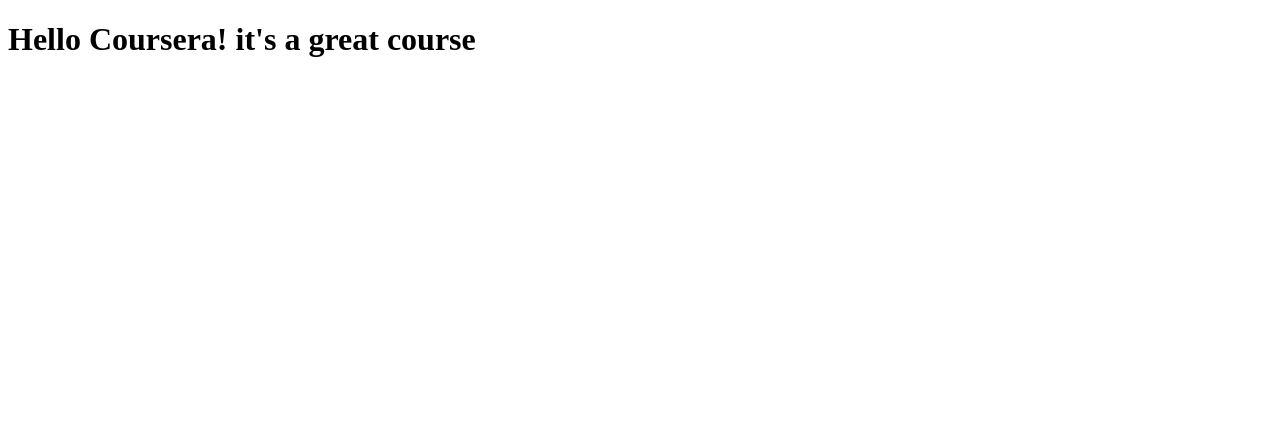
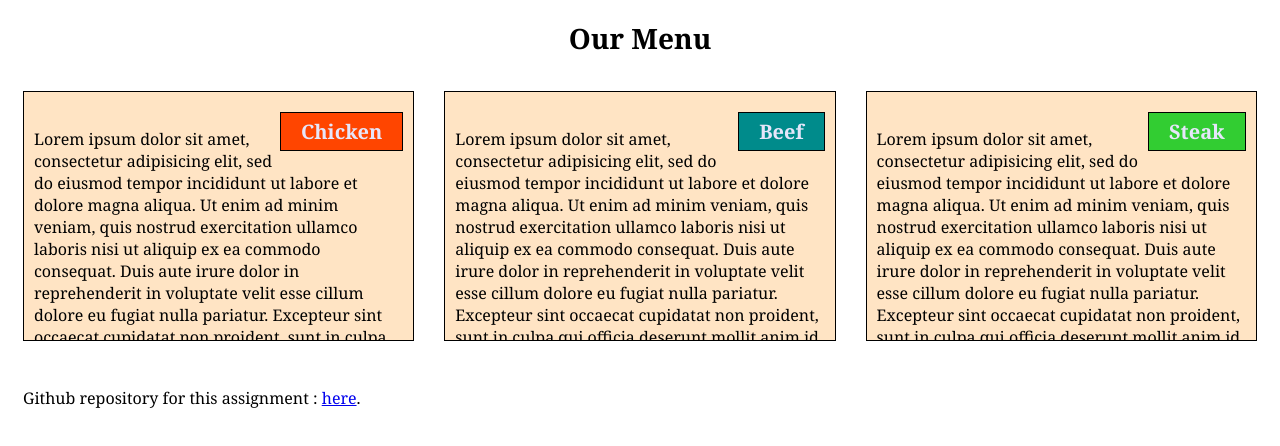
Before and after one commit to SaribMadni/coursera-solution, a plain HTML site: page site/index.html in a window 1280 px wide. Drawn offline with Linux system fonts and the light colour scheme.

Commit message:
Update index.html

```diff
--- a/site/index.html
+++ b/site/index.html
@@ -1,9 +1,57 @@
 <!DOCTYPE html>
 <html>
-	<head>
-		<title>Hello Coursera!</title>
-	</head>
-	<body>
-	<h1>Hello Coursera! it's a great course</h1>
+
+<head>
+    <meta charset="utf-8" />
+    <meta http-equiv="X-UA-Compatible" content="IE=edge">
+    <title>Assignment Solution for Module 2</title>
+    <meta name="viewport" content="width=device-width, initial-scale=1">
+    <link rel="stylesheet" href="style.css" />
+</head>
+
+<body>
+    <h1>Our Menu</h1>
+
+    <div class="col-lg-4 col-md-6 col-sm-12">
+        <section>
+            <h2 id="chicken">Chicken</h2>
+            <p>Lorem ipsum dolor sit amet, consectetur adipisicing elit, sed do eiusmod
+            tempor incididunt ut labore et dolore magna aliqua. Ut enim ad minim veniam,
+            quis nostrud exercitation ullamco laboris nisi ut aliquip ex ea commodo
+            consequat. Duis aute irure dolor in reprehenderit in voluptate velit esse
+            cillum dolore eu fugiat nulla pariatur. Excepteur sint occaecat cupidatat non
+            proident, sunt in culpa qui officia deserunt mollit anim id est laborum.</p>
+        </section>
+    </div>
+
+    <div class="col-lg-4 col-md-6 col-sm-12">
+        <section>
+            <h2 id="Beef">Beef</h2>
+            <p>Lorem ipsum dolor sit amet, consectetur adipisicing elit, sed do eiusmod
+            tempor incididunt ut labore et dolore magna aliqua. Ut enim ad minim veniam,
+            quis nostrud exercitation ullamco laboris nisi ut aliquip ex ea commodo
+            consequat. Duis aute irure dolor in reprehenderit in voluptate velit esse
+            cillum dolore eu fugiat nulla pariatur. Excepteur sint occaecat cupidatat non
+            proident, sunt in culpa qui officia deserunt mollit anim id est laborum.</p>
+        </section>
+    </div>
+
+    <div class="col-lg-4 col-md-12 col-sm-12">
+        <section>
+            <h2 id="steak">Steak</h2>
+            <p>Lorem ipsum dolor sit amet, consectetur adipisicing elit, sed do eiusmod
+            tempor incididunt ut labore et dolore magna aliqua. Ut enim ad minim veniam,
+            quis nostrud exercitation ullamco laboris nisi ut aliquip ex ea commodo
+            consequat. Duis aute irure dolor in reprehenderit in voluptate velit esse
+            cillum dolore eu fugiat nulla pariatur. Excepteur sint occaecat cupidatat non
+            proident, sunt in culpa qui officia deserunt mollit anim id est laborum.</p>
+        </section>
+    </div>
+    <div class="col-lg-12 col-md-12 col-sm-12">
+        <p>Github repository for this assignment :
+            <a href="https://github.com/GuanqiaoDing/Coursera-web-development/tree/master/module2_solution" target="_blank">here</a>.
+        </p>
+    </div>
 </body>
+
 </html>
```
